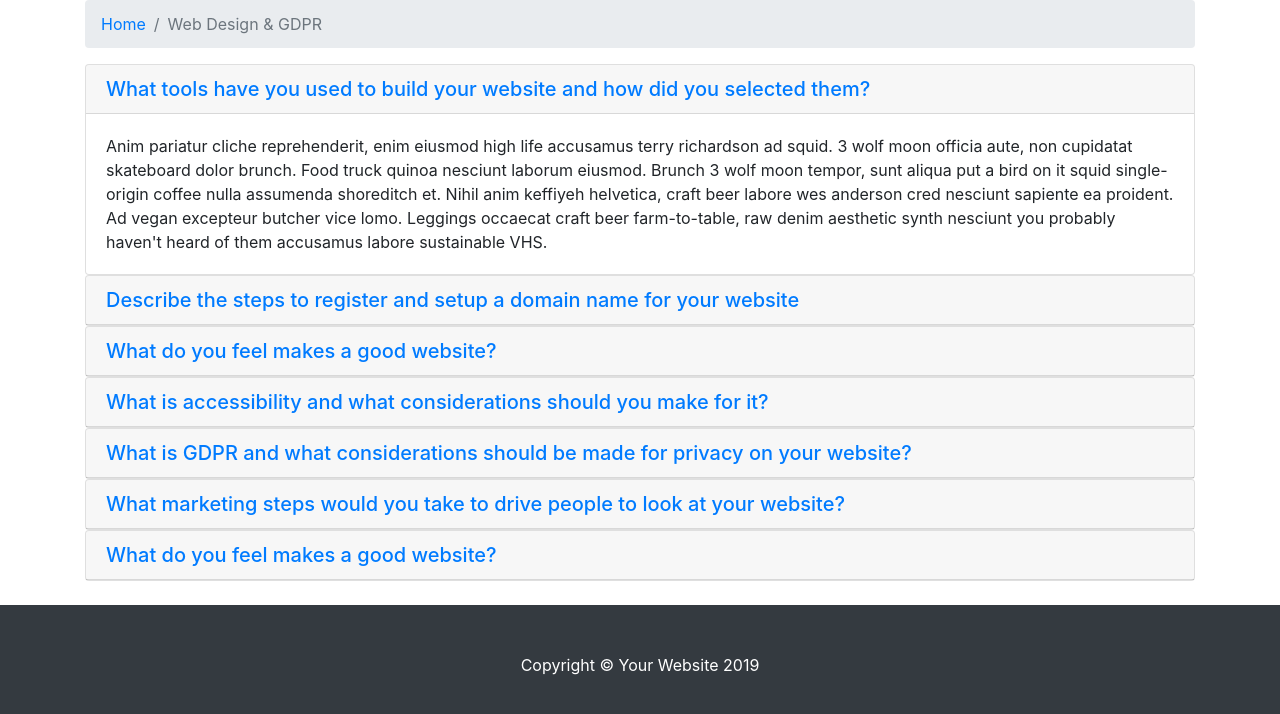
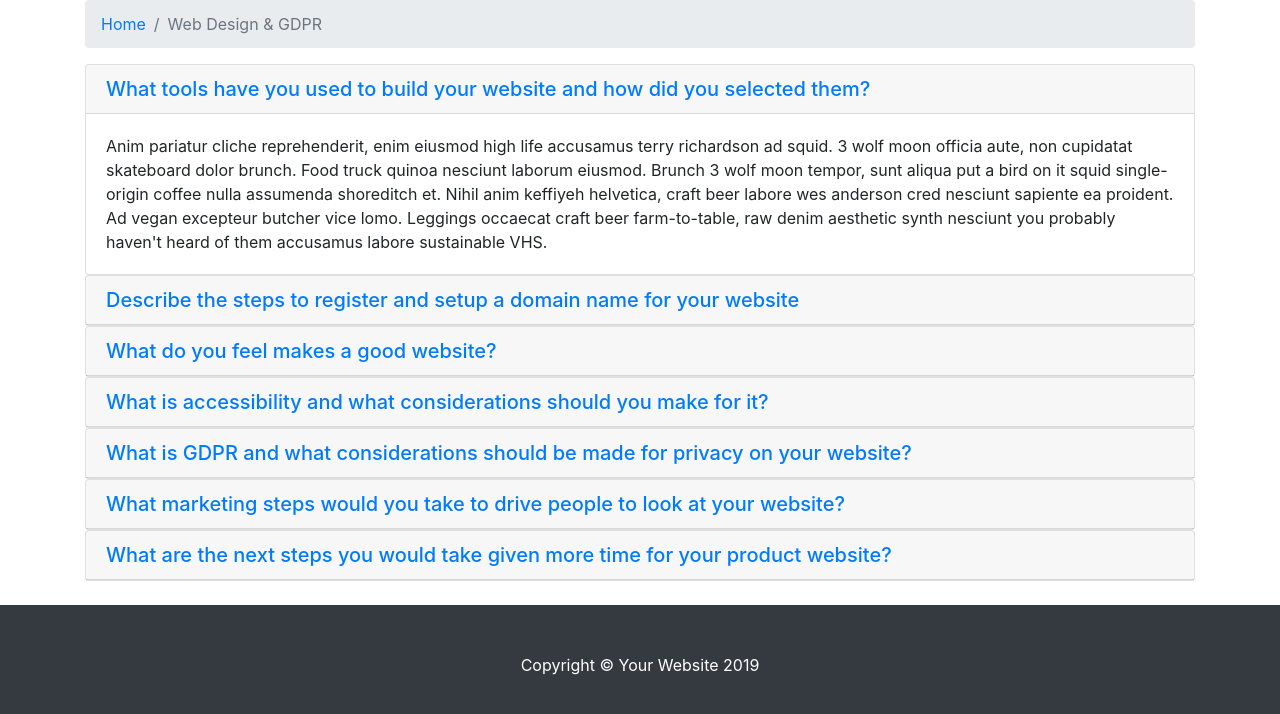
Before and after one commit to ajs917/Horizons, a website: page faq.html in a window 1280 px wide. Shown: the part 144-858 px from the top of the page. Drawn offline with Linux system fonts and the light colour scheme.

Commit message:
UpdatedQuestions

```diff
--- a/faq.html
+++ b/faq.html
@@ -134,7 +134,7 @@
       <div class="card">
         <div class="card-header" role="tab" id="headingSeven">
           <h5 class="mb-0">
-            <a class="collapsed" data-toggle="collapse" data-parent="#accordion" href="#collapseThree" aria-expanded="false" aria-controls="collapseThree">What do you feel makes a good website?</a>
+            <a class="collapsed" data-toggle="collapse" data-parent="#accordion" href="#collapseSeven" aria-expanded="false" aria-controls="collapseSeven">What are the next steps you would take given more time for your product website? </a>
           </h5>
         </div>
         <div id="collapseSeven" class="collapse" role="tabpanel" aria-labelledby="headingSeven">
```
